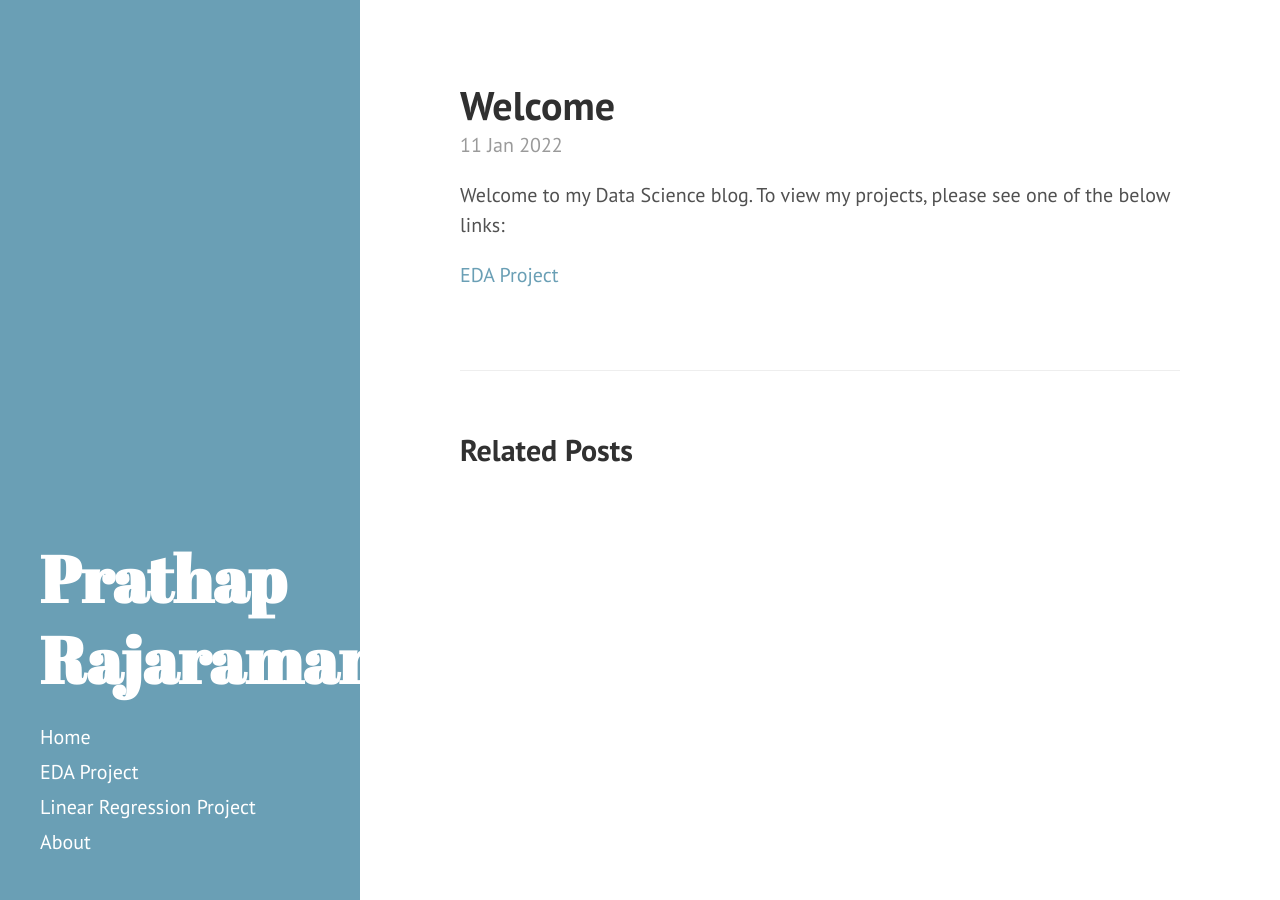
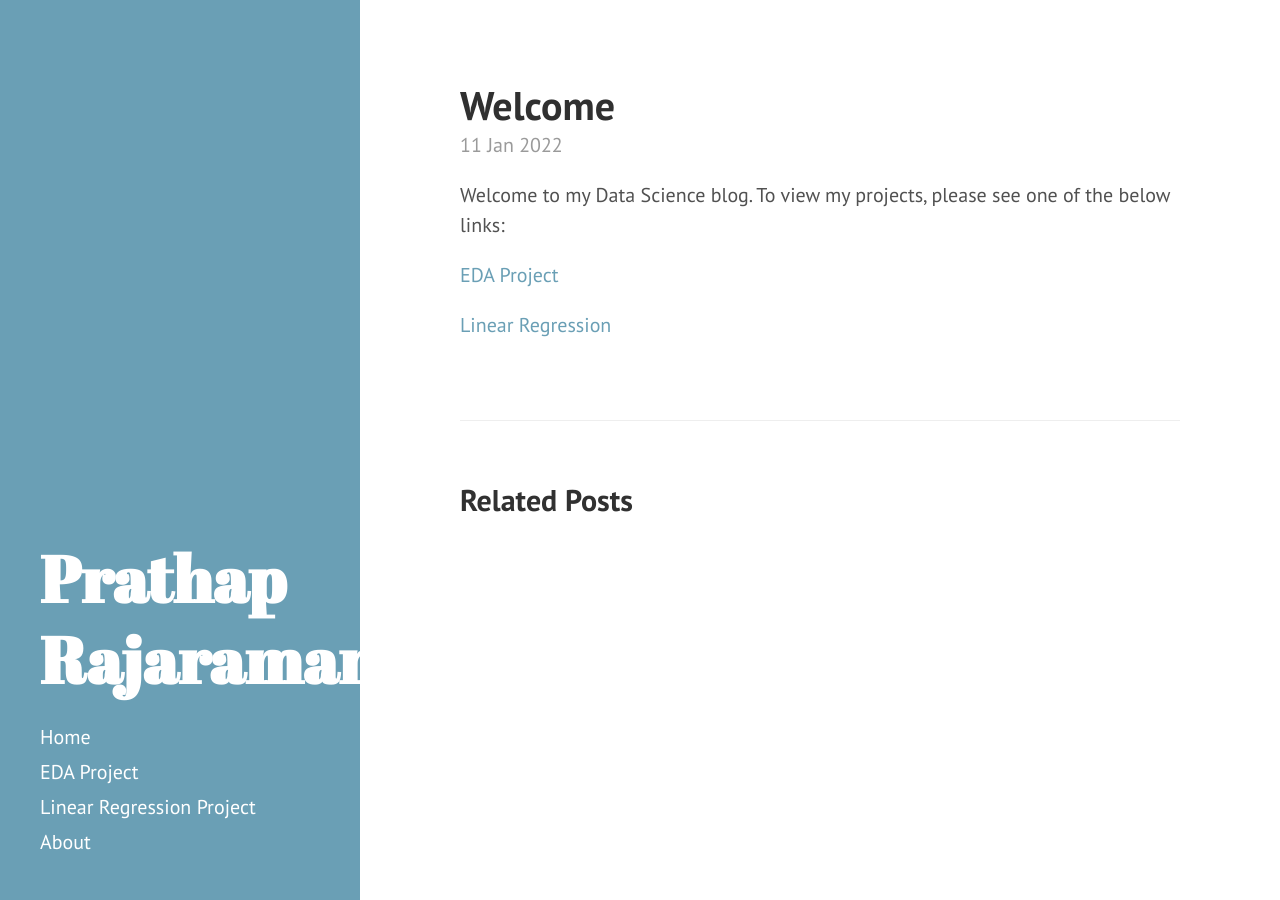
Before and after one commit to prathapr91/prathapr91.github.io, a Jekyll site: the page built from _posts/2022-01-11-Welcome.md, in a window 1280 px wide. Built offline with Jekyll 4.4.1, drawn with Linux system fonts in a browser that asks for light colours; Markdown is read by kramdown in place of the engine named in the settings.

Commit message:
Add files via upload

```diff
--- a/_posts/2022-01-11-Welcome.md
+++ b/_posts/2022-01-11-Welcome.md
@@ -8,3 +8,5 @@ Welcome to my Data Science blog. To view my projects, please see one of the belo
 
 
 [EDA Project](https://prathapr91.github.io/EDA_Project/)
+
+[Linear Regression](https://prathapr91.github.io/Linear_Regression/)
```
